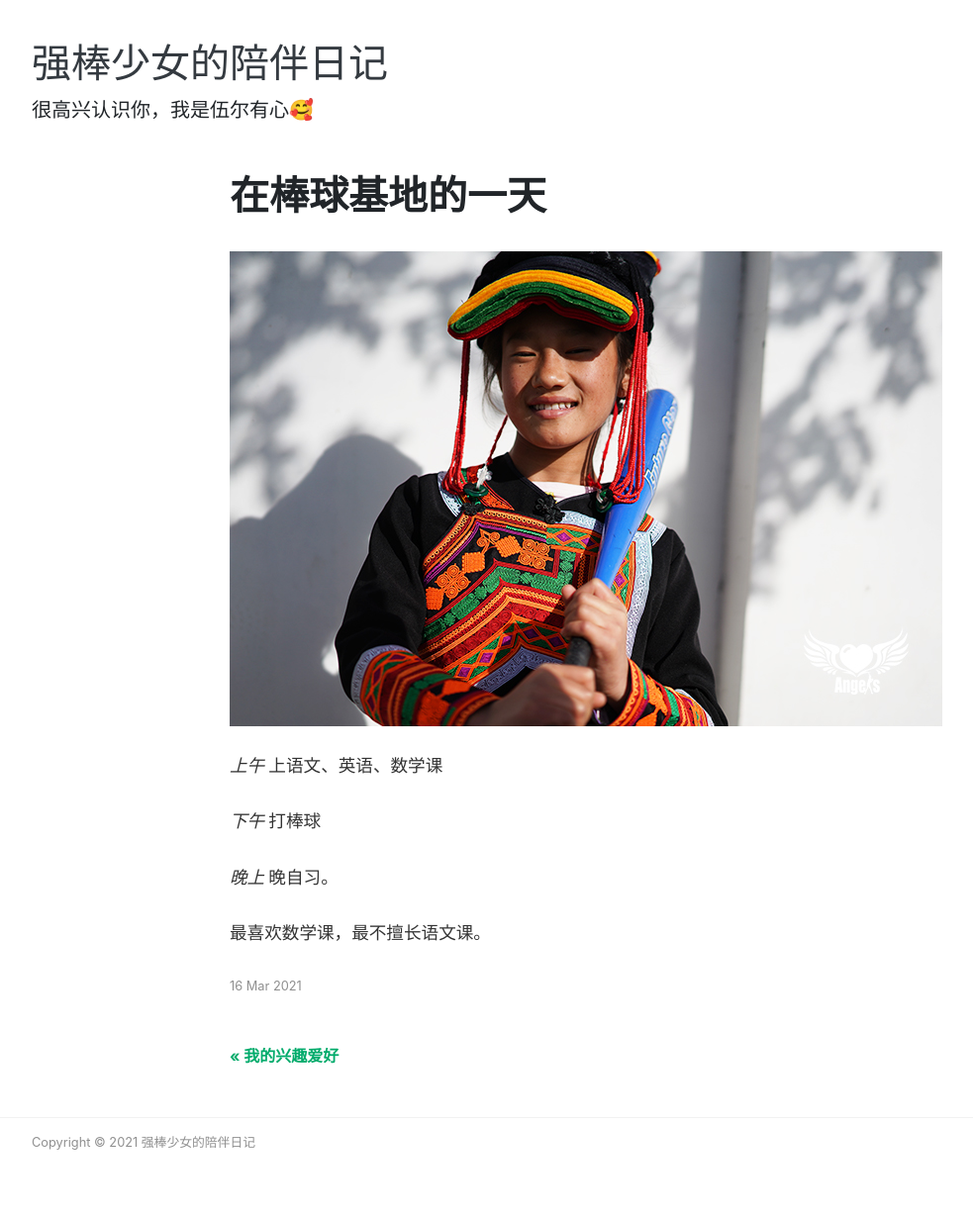
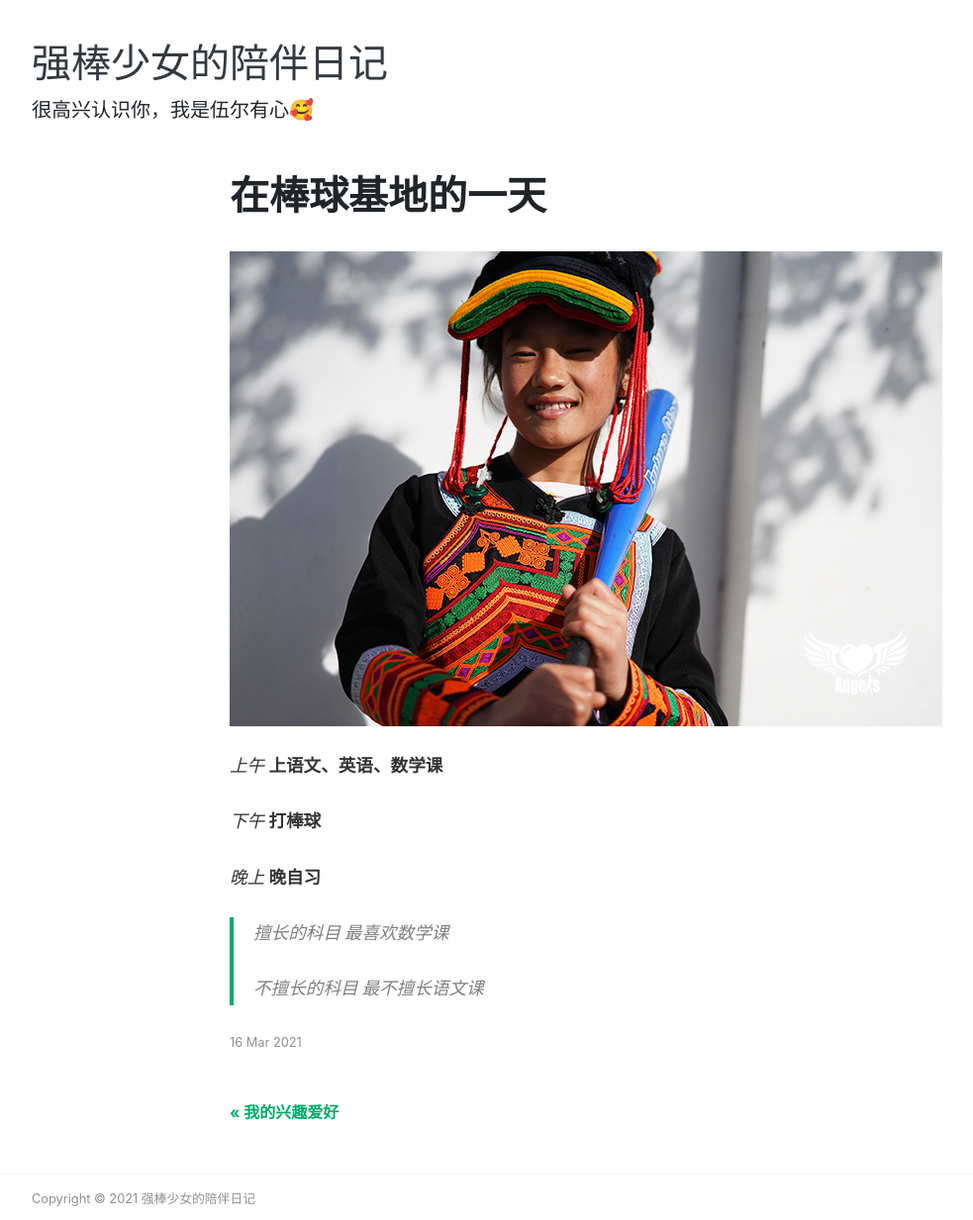
Before and after one commit to Yidan0113/my-1-web, a Jekyll site: the page built from _posts/2021-03-16-shang-ke.md, in a window 1280 px wide. Shown: the whole page at 99% size, without its empty margins (53-1036 px from the left). Built offline with Jekyll 4.4.1, drawn with Linux system fonts in a browser that asks for light colours; nearby versions of some CDN libraries; before the commit the page ends 1177 px from its top, so only the background shows below that.

Commit message:
Update 2021-03-16-shang-ke.md

```diff
--- a/_posts/2021-03-16-shang-ke.md
+++ b/_posts/2021-03-16-shang-ke.md
@@ -6,12 +6,16 @@ featured: true
 ---
 
 *上午*
-上语文、英语、数学课
+**上语文、英语、数学课**
 
 *下午*
-打棒球
+**打棒球**
 
 *晚上*
-晚自习。
+**晚自习**
 
-最喜欢数学课，最不擅长语文课。
+> 擅长的科目
+> 最喜欢数学课
+>
+> 不擅长的科目
+> 最不擅长语文课
```
